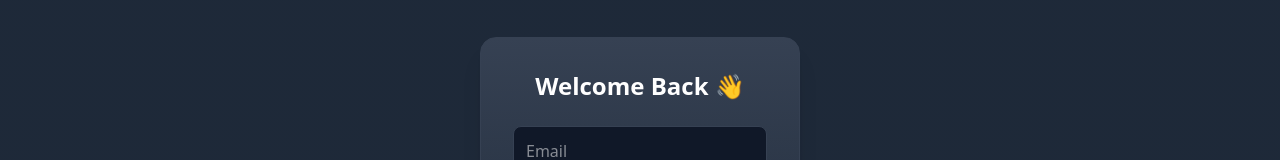
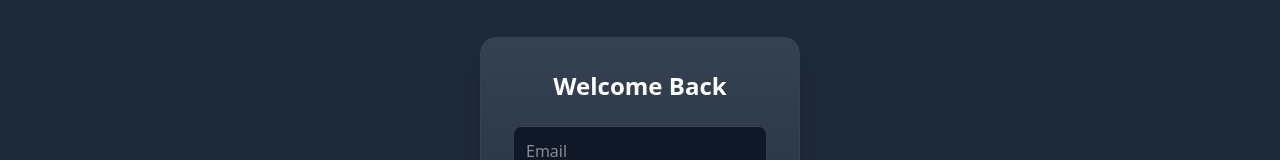
Before and after one commit to ANFASMOHD/bookFinder, a React (Vite) app in the folder bookefinder/: page /login in a window 1280 px wide. Shown: the part 246-406 px from the top of the page. Built offline with nearby package versions, Linux system fonts and the light colour scheme.

Commit message:
jst commit

```diff
--- a/bookefinder/src/pages/BookSearch.jsx
+++ b/bookefinder/src/pages/BookSearch.jsx
@@ -61,7 +61,7 @@ export default function BookSearch() {
                 onClick={() => addFav(b)}
                 className="mt-4 w-full bg-yellow-500 hover:bg-yellow-600 text-black font-medium py-2 rounded-lg transition-colors"
               >
-                ⭐ Add to Favorites
+                Add to Favorites
               </button>
             </div>
           ))}
--- a/bookefinder/src/pages/Login.jsx
+++ b/bookefinder/src/pages/Login.jsx
@@ -20,7 +20,7 @@ export default function Login() {
         autoClose: 2000,
       });
     } else {
-      toast.success("Login successful 🎉", {
+      toast.success("Login successful ", {
         position: "top-center",
         autoClose: 1500,
       });
@@ -32,7 +32,7 @@ export default function Login() {
     <div className="flex min-h-screen items-center justify-center bg-gradient-to-br from-gray-800  to-gray-800">
       <div className="bg-gradient-to-b from-gray-700 to-gray-00 p-8 rounded-2xl shadow-xl w-80 border border-gray-700">
         <h2 className="text-2xl font-bold mb-6 text-center text-white">
-          Welcome Back 👋
+          Welcome Back
         </h2>
         <form onSubmit={submit} className="space-y-4">
           <input
```
